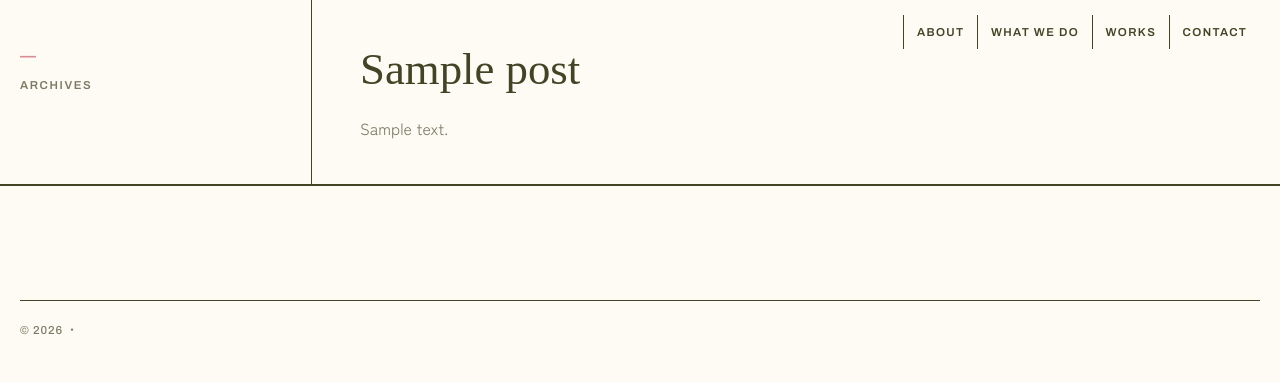
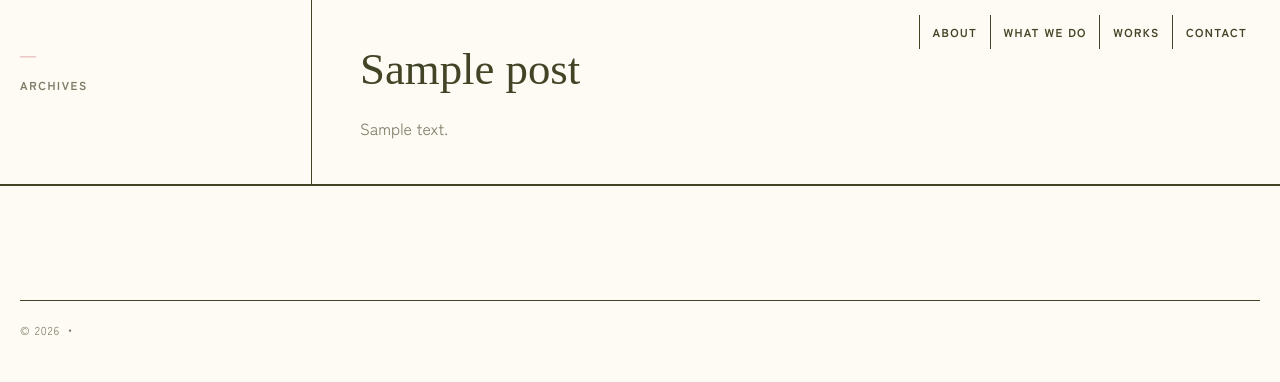
Before and after one commit to nvidia9875/lindo-web, a WordPress theme: template wp-theme/lindo/index.php in a window 1280 px wide. Shown: the top 382 px of the page. Run offline with PHP 8.4 and a stand-in for WordPress, Linux system fonts and the light colour scheme; the site name, menu and one post (Sample post) are stand-ins, and other content is empty; some libraries are stand-ins or nearby versions.

Commit message:
refactor: フォントを4書体から3書体へ集約（Archivo を外す）
1画面にディドン体・明朝・グロテスクが同居して散らかって見えるとの指摘。
見出しをロゴ（ディドン体）に合わせた結果、構造側に残していた Archivo が
浮くようになったため外した。

  見出し（欧文） Bodoni Moda
  見出し（和文） Zen Old Mincho
  それ以外       Zen Kaku Gothic New（本文・ラベル・ナビ・連番・ボタン）

--grot は参照が39箇所あるので変数名は据え置き、中身を Zen Kaku Gothic New に
差し替えた。ラベル類は和文ゴシックの欧文グリフになるが、大文字＋字間を空けた
使い方なので破綻しない。

Google Fonts の読み込みからも Archivo を削除（render.php / 404.html /
thanks.html）。読み込むファミリは3つになった。

なお Cormorant Garamond の指定はアトリエユカ向けであり、LINDO には適用しない
（別クライアントなので意図的に分けている）。

```diff
--- a/404.html
+++ b/404.html
@@ -9,7 +9,7 @@
 <link rel="icon" href="/favicon.svg" type="image/svg+xml" />
 <link rel="preconnect" href="https://fonts.googleapis.com" />
 <link rel="preconnect" href="https://fonts.gstatic.com" crossorigin />
-<link href="https://fonts.googleapis.com/css2?family=Archivo:wght@500;700&family=Bodoni+Moda:opsz,wght@6..96,500&family=Zen+Kaku+Gothic+New:wght@400;500&display=swap" rel="stylesheet" />
+<link href="https://fonts.googleapis.com/css2?family=Bodoni+Moda:opsz,wght@6..96,500&family=Zen+Kaku+Gothic+New:wght@400;500&display=swap" rel="stylesheet" />
 <!--
   404 は「どの階層のURLで出るか分からない」ため、CSSを外部ファイルに頼らず
   ここに直接書いている。相対パスにすると /a/b/ で壊れ、絶対パスにすると
@@ -19,7 +19,7 @@
   *{ margin:0; padding:0; box-sizing:border-box }
   :root{
     --bg:#fdfbf4; --ink:#424426; --muted:#7c7a64; --pink:#d98d93;
-    --grot:"Archivo",system-ui,sans-serif;
+    --grot:"Zen Kaku Gothic New","Hiragino Kaku Gothic ProN",system-ui,sans-serif;
     --didone:"Bodoni Moda","Zen Old Mincho",serif;
     --sans:"Zen Kaku Gothic New","Hiragino Kaku Gothic ProN",system-ui,sans-serif;
   }
--- a/thanks.html
+++ b/thanks.html
@@ -9,13 +9,13 @@
 <link rel="icon" href="/favicon.svg" type="image/svg+xml" />
 <link rel="preconnect" href="https://fonts.googleapis.com" />
 <link rel="preconnect" href="https://fonts.gstatic.com" crossorigin />
-<link href="https://fonts.googleapis.com/css2?family=Archivo:wght@500;700&family=Bodoni+Moda:opsz,wght@6..96,500&family=Zen+Kaku+Gothic+New:wght@400;500&display=swap" rel="stylesheet" />
+<link href="https://fonts.googleapis.com/css2?family=Bodoni+Moda:opsz,wght@6..96,500&family=Zen+Kaku+Gothic+New:wght@400;500&display=swap" rel="stylesheet" />
 <!-- 404.html と同じ理由でCSSを内蔵している（フォームの送信元がどのURLでも壊れないように）。 -->
 <style>
   *{ margin:0; padding:0; box-sizing:border-box }
   :root{
     --bg:#fdfbf4; --ink:#424426; --muted:#7c7a64; --pink:#d98d93;
-    --grot:"Archivo",system-ui,sans-serif;
+    --grot:"Zen Kaku Gothic New","Hiragino Kaku Gothic ProN",system-ui,sans-serif;
     --didone:"Bodoni Moda","Zen Old Mincho",serif;
     --sans:"Zen Kaku Gothic New","Hiragino Kaku Gothic ProN",system-ui,sans-serif;
   }
--- a/wp-theme/lindo/assets/css/lindo.css
+++ b/wp-theme/lindo/assets/css/lindo.css
@@ -1,6 +1,6 @@
 /* =========================================================
    LINDO — テーマ本体スタイル（No4 Swiss Minimal 踏襲・拡張）
-   硬質グリッド × 特大 Archivo タイポ × ピンク1色アクセント。
+   硬質グリッド × 特大ディドン体（ロゴ由来）× ピンク1色アクセント。
    注意: clamp()/calc() の +/- は前後に必ず半角スペース。
    ========================================================= */
 
@@ -18,13 +18,16 @@
   --line: #424426;
   --hairline: rgba(66, 68, 38, 0.18);
 
-  /* 組版は2層に分ける。
-     --didone … ロゴと同じディドン体。見出し・名前だけに使う「声」の層。
+  /* 組版は3書体に絞る。
+     --didone … ロゴと同じディドン体。見出しと名前だけに使う。
                 欧文が Bodoni Moda、和文は Zen Old Mincho にフォールバックする
-                （1つの宣言で混植を成立させる）。
-     --grot … 構造の層。ナビ・ラベル・連番・ボタンなど。スイス的な骨格を保つ。
-     和文本文は Zen Kaku Gothic New のまま（小さい字はゴシックの方が読める）。 */
-  --grot: "Archivo", system-ui, sans-serif;
+                （1宣言で混植が成立する）。
+     --grot … ラベル・ナビ・連番・ボタン。**Zen Kaku Gothic New の欧文グリフ**を使う。
+              以前は Archivo を当てていたが、1画面にディドン・明朝・グロテスクが
+              同居して散らかって見えたため外した。変数名は参照箇所が多いので据え置き。
+     --sans … 和文本文。小さい字はゴシックの方が読める。
+     ＝ 見出しはロゴに揃え、それ以外は1書体に集約する。 */
+  --grot: "Zen Kaku Gothic New", "Hiragino Kaku Gothic ProN", system-ui, sans-serif;
   --didone: "Bodoni Moda", "Zen Old Mincho", "Hiragino Mincho ProN", serif;
   --sans: "Zen Kaku Gothic New", "Hiragino Kaku Gothic ProN", system-ui, sans-serif;
 
--- a/wp-theme/preview/render.php
+++ b/wp-theme/preview/render.php
@@ -112,7 +112,7 @@ ob_start();
 	<?php endif; ?>
 	<link rel="preconnect" href="https://fonts.googleapis.com" />
 	<link rel="preconnect" href="https://fonts.gstatic.com" crossorigin />
-	<link href="https://fonts.googleapis.com/css2?family=Archivo:wght@500;600;700&family=Bodoni+Moda:opsz,wght@6..96,400;6..96,500;6..96,600&family=Zen+Kaku+Gothic+New:wght@400;500;700&family=Zen+Old+Mincho:wght@400;600&display=swap" rel="stylesheet" />
+	<link href="https://fonts.googleapis.com/css2?family=Bodoni+Moda:opsz,wght@6..96,400;6..96,500;6..96,600&family=Zen+Kaku+Gothic+New:wght@400;500;700&family=Zen+Old+Mincho:wght@400;600&display=swap" rel="stylesheet" />
 	<link rel="stylesheet" href="<?php echo esc_url( LINDO_URI . '/assets/css/lindo.css' ); ?>" />
 </head>
 <body>
```
